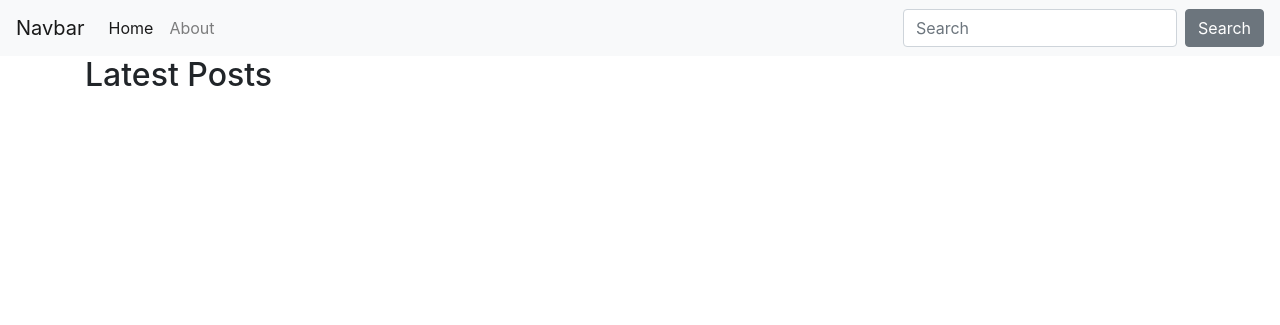
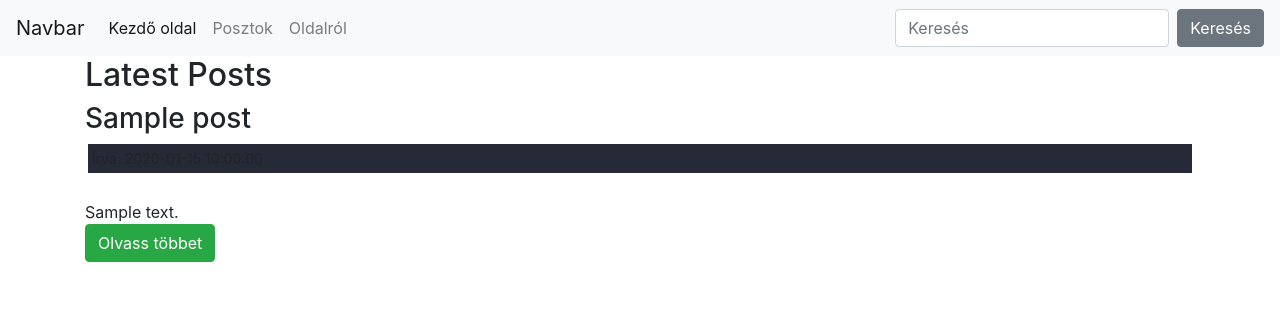
Before and after one commit to momszx/Web3, a CodeIgniter app: page /Web3/posts in a window 1280 px wide. Shown: the top 325 px of the page. Run offline with CodeIgniter, Linux system fonts and the light colour scheme; tables that the repository leaves empty or names only in its code hold one stand-in row (values such as "Sample post"); some libraries are stand-ins or nearby versions.

Commit message:
Create post , delete post meg írva és működik

```diff
--- a/application/config/autoload.php
+++ b/application/config/autoload.php
@@ -58,7 +58,7 @@ $autoload['packages'] = array();
 |
 |	$autoload['libraries'] = array('user_agent' => 'ua');
 */
-$autoload['libraries'] = array();
+$autoload['libraries'] = array('form_validation');
 
 /*
 | -------------------------------------------------------------------
@@ -89,7 +89,7 @@ $autoload['drivers'] = array();
 |
 |	$autoload['helper'] = array('url', 'file');
 */
-$autoload['helper'] = array('url');
+$autoload['helper'] = array('url','form');
 
 /*
 | -------------------------------------------------------------------
@@ -132,4 +132,4 @@ $autoload['language'] = array();
 |
 |	$autoload['model'] = array('first_model' => 'first');
 */
-$autoload['model'] = array();
+$autoload['model'] = array('post_model');
--- a/application/config/database.php
+++ b/application/config/database.php
@@ -76,9 +76,9 @@ $query_builder = TRUE;
 $db['default'] = array(
 	'dsn'	=> '',
 	'hostname' => 'localhost',
-	'username' => '',
+	'username' => 'root',
 	'password' => '',
-	'database' => '',
+	'database' => 'blog',
 	'dbdriver' => 'mysqli',
 	'dbprefix' => '',
 	'pconnect' => FALSE,
--- a/application/config/routes.php
+++ b/application/config/routes.php
@@ -1,7 +1,10 @@
 <?php
 defined('BASEPATH') OR exit('No direct script access allowed');
 
+$route['posts/create']='posts/create';
+$route['posts/(:any)'] = 'posts/view/$1';
 $route['posts']='posts/index';
+
 $route['default_controller'] = 'pages/view';
 $route['(:any)']='pages/view/$1';
 $route['404_override'] = '';
--- a/application/controllers/Posts.php
+++ b/application/controllers/Posts.php
@@ -2,9 +2,41 @@
 class Posts extends CI_Controller{
 	public function index(){
 		$data['title'] = 'Latest Posts';
+		$data['posts'] =$this->post_model->get_posts();
 
 		$this->load->view('templates/header');
 		$this->load->view('posts/index', $data);
 		$this->load->view('templates/footer');
 	}
+	public  function  view($slug = NULL){
+		$data['post'] = $this->post_model->get_posts($slug);
+		if(empty($data['post'])){
+			show_404();
+		}
+
+		$data['title'] = $data['post']['title'];
+
+		$this->load->view('templates/header');
+		$this->load->view('posts/view', $data);
+		$this->load->view('templates/footer');
+	}
+	public function  create(){
+		$data['title'] = 'Create Post';
+
+		$this->form_validation->set_rules('title','Title','required');
+		$this->form_validation->set_rules('body','Body','required');
+
+		if($this->form_validation->run()==FALSE){
+			$this->load->view('templates/header');
+			$this->load->view('posts/create', $data);
+			$this->load->view('templates/footer');
+		}else{
+			$this->post_model->create_post();
+			redirect('posts');
+		}
+	}
+	public function delete($id){
+		$this->post_model->delete_post($id);
+		redirect('posts');
+	}
 }
--- /dev/null
+++ b/application/models/Post_model.php
@@ -0,0 +1,32 @@
+<?php
+
+
+class Post_model extends CI_Model
+{
+	public function __construct(){
+		$this->load->database();
+	}
+	public  function  get_posts($slug =FALSE){
+		if($slug ===FALSE){
+			$this->db->order_by('id','DESC');
+			$query =$this->db->get('posts');
+			return $query->result_array();
+		}
+		$query=$this->db->get_where('posts',array('slug'=>$slug));
+		return $query->row_array();
+	}
+	public function create_post(){
+		$slug = url_title($this->input->post('title'));
+		$data =array(
+			'title' => $this->input->post('title'),
+			'slug' => $slug,
+			'body' => $this->input->post('body')
+		);
+		return $this->db->insert('posts', $data);
+	}
+	public function delete_post($id){
+		$this->db->where('id',$id);
+		$this->db->delete('posts');
+		return true;
+	}
+}
--- a/application/views/posts/index.php
+++ b/application/views/posts/index.php
@@ -1 +1,12 @@
 <h2><?= $title ?></h2>
+<?php foreach ($posts as $post) : ?>
+	<h3><?php echo  $post['title']; ?></h3>
+	<small class="post-date">Írva: <?php echo $post['created_at']; ?></small>
+	<br>
+	<?php echo  $post['body']; ?>
+	<br>
+	<p><a class="btn btn-success" href="<?php echo site_url
+		('/posts/'.$post['slug']); ?>">Olvass többet</a> </p>
+	<br>
+	<br>
+<?php endforeach; ?>
--- a/application/views/templates/header.php
+++ b/application/views/templates/header.php
@@ -3,10 +3,11 @@
 		<title>Blog</title>
 		<link rel="stylesheet" href="https://bootswatch.com/4/darkly/bootstrap.min.css">
 		<link rel="stylesheet" href="https://bootswatch.com/flatly/bootstrap.min.css">
+		<link rel="stylesheet" href="<?php echo base_url(); ?>/assets/css/style.css">
 	</head>
 	<body>
 	<nav class="navbar navbar-expand-lg navbar-light bg-light">
-		<a class="navbar-brand" href="/">Navbar</a>
+		<a class="navbar-brand" href="<?php echo base_url(); ?>">Navbar</a>
 		<button class="navbar-toggler" type="button" data-toggle="collapse" data-target="#navbarColor03" aria-controls="navbarColor03" aria-expanded="false" aria-label="Toggle navigation">
 			<span class="navbar-toggler-icon"></span>
 		</button>
@@ -14,15 +15,18 @@
 		<div class="collapse navbar-collapse" id="navbarColor03">
 			<ul class="navbar-nav mr-auto">
 				<li class="nav-item active">
-					<a class="nav-link" href="<?php echo base_url(); ?>">Home <span class="sr-only">(current)</span></a>
+					<a class="nav-link" href="<?php echo base_url(); ?>">Kezdő oldal<span class="sr-only">(current)</span></a>
 				</li>
 				<li class="nav-item">
-					<a class="nav-link" href="<?php echo base_url(); ?>about">About</a>
+					<a class="nav-link" href="<?php echo base_url(); ?>posts">Posztok</a>
+				</li>
+				<li class="nav-item">
+					<a class="nav-link" href="<?php echo base_url(); ?>about">Oldalról</a>
 				</li>
 			</ul>
 			<form class="form-inline my-2 my-lg-0">
-				<input class="form-control mr-sm-2" type="text" placeholder="Search">
-				<button class="btn btn-secondary my-2 my-sm-0" type="submit">Search</button>
+				<input class="form-control mr-sm-2" type="text" placeholder="Keresés">
+				<button class="btn btn-secondary my-2 my-sm-0" type="submit">Keresés</button>
 			</form>
 		</div>
 	</nav>
--- /dev/null
+++ b/assets/css/style.css
@@ -0,0 +1,6 @@
+.post-date{
+	background: #262936;
+	padding: 4px;
+	margin: 3px;
+	display: block;
+}
```
Also changed, not shown: application/views/posts/create.php (added, +17 -0 lines), application/views/posts/view.php (added, +10 -0 lines).
